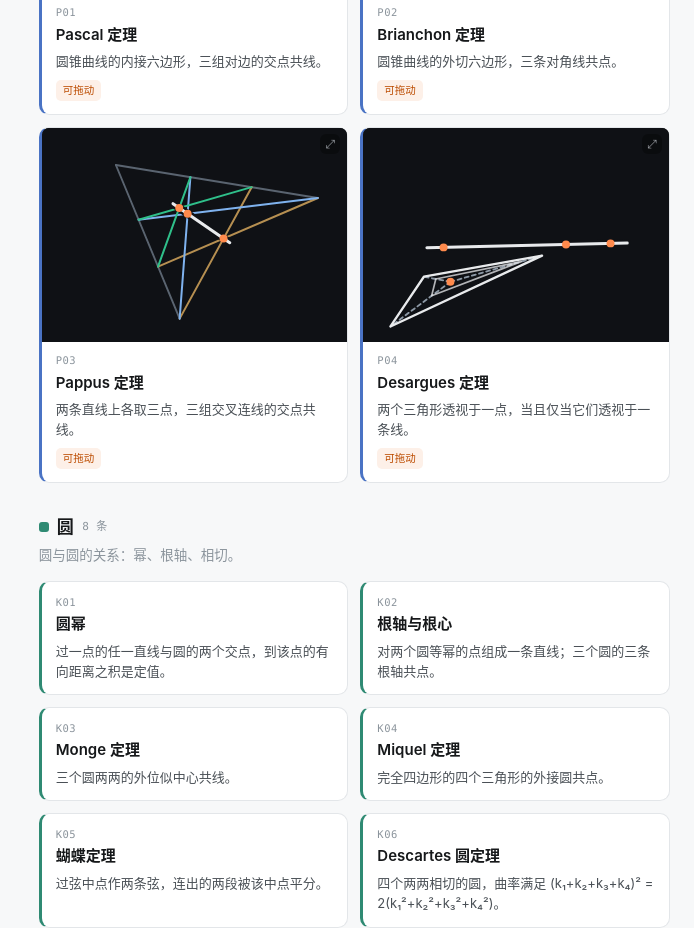
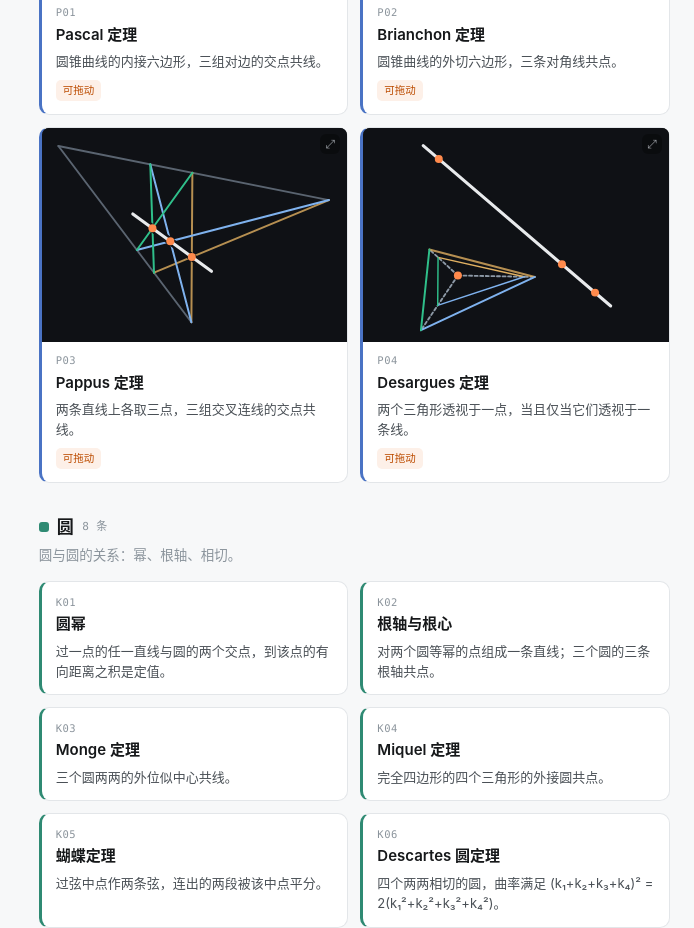
Before and after one commit to dongzhang84/geometry-atlas, a plain HTML site: page index.html in a window 1280 px wide. Shown: the part 3580-4508 px from the top of the page, without its empty margins (586-1280 px from the left). Drawn offline with Linux system fonts and the light colour scheme; animation ran at ten frames a second.

Commit message:
Pappus 和 Desargues 的缩略图也改成演示定理本身
跟 Pascal / Brianchon 一个毛病，你说得对。射影这四条全中招：缩略图统一靠形变
三角形来动，可对不以三角形为主体的图，这等于什么都没演示 —— Pappus 只是把两条
线的夹角掰一掰、六个点跟着整体平移，Desargues 只是把第一个三角形揉一揉、第二个
被动跟随，看不出「透视」这件事。

改成舞台钉死（geom(0)），只动定理自己的自由度：Pappus 让六个点在两条直线上滑，
Desargues 让三个比例变（第二个三角形沿着三条射线伸缩）。

两处差点翻车，都是先在 Python 里扫整段形变才发现的：

一是 Pappus 最难满足的约束是「三个交点分得开」。六个点在过同一顶点的两条线上，
交点天然聚堆 —— 三十万次随机里只有 1% 能拉开 20px，而原来那组基准本身就是挤在
一起的（图上两个橙点几乎重合，我之前看漏了）。基准和滑动量只能一起搜。

二是 Desargues 搜出来最猛的一组交点位移 203px，整张图乱晃，画框还被撑大（画框
是按整段形变的包围盒定一次的）。卡在 40–70px，再挑第二个三角形呼吸最明显的那组。

顺带：Pappus 的结论线原来只比最外两个交点长一点，被一圈彩色连线压住看不出是条
线，延长了；Desargues 缩略图还是两个白三角形，跟上大图改成三组对应边同色，小
三角形用细实线（用虚线会和 O 的射线混）。

Co-Authored-By: Claude Opus 5 (1M context) <noreply@anthropic.com>
Claude-Session: https://claude.ai/code/session_01DkdG1DoAUoJT6Sgz9E9gcG

```diff
--- a/about.html
+++ b/about.html
@@ -82,7 +82,7 @@ Brianchon 定理是 Pascal 定理的对偶。拿不准的一律不收。</p>
 <footer>几何图谱 · 数据版本 <span id="ver"></span></footer>
 
 </div>
-<script src="data/atlas.js?v=20261029d"></script>
+<script src="data/atlas.js?v=20261029g"></script>
 <script>
 document.getElementById('ver').textContent =
   (window.ATLAS && window.ATLAS.version) || '—';
--- a/index.html
+++ b/index.html
@@ -135,6 +135,10 @@ svg.thumb *{fill:none;stroke-linecap:round;stroke-linejoin:round}
 .pt.dimpt{fill:var(--s-aux)}
 /* 结论线的底：压在彩色的边上时也分得出是两条线 */
 .halo{stroke:var(--ink0);stroke-width:calc(5 / var(--k,1))}
+/* 细实线的三色：第二个三角形用，和 O 的灰虚线射线区分开 */
+.ambt{stroke:#e0b061;stroke-width:calc(.95 / var(--k,1))}
+.medt{stroke:#7fb2ee;stroke-width:calc(.95 / var(--k,1))}
+.grnt{stroke:#2fbf8a;stroke-width:calc(.95 / var(--k,1))}
 .medp{stroke:#7fb2ee;stroke-width:calc(1.3 / var(--k,1));stroke-dasharray:4 3}
 .grnp{stroke:#2fbf8a;stroke-width:calc(1.3 / var(--k,1));stroke-dasharray:4 3}
 .medp2{stroke:#7fb2ee;stroke-width:calc(1.3 / var(--k,1))}
@@ -233,10 +237,10 @@ footer a{color:var(--faint)}
   <div class="bar"><b id="stageTitle"></b><button id="stageClose">关闭 Esc</button></div>
 </div>
 
-<script src="data/atlas.js?v=20261029d"></script>
-<script src="js/geometry.js?v=20261029d"></script>
-<script src="js/thumbs.js?v=20261029d"></script>
-<script src="vendor/d3.min.js?v=20261029d"></script>
+<script src="data/atlas.js?v=20261029g"></script>
+<script src="js/geometry.js?v=20261029g"></script>
+<script src="js/thumbs.js?v=20261029g"></script>
+<script src="vendor/d3.min.js?v=20261029g"></script>
 <script>
 (function () {
   var A = window.ATLAS, byId = {}, famOf = {};
--- a/js/thumbs.js
+++ b/js/thumbs.js
@@ -304,38 +304,64 @@
       // 白点给六个切点（它们是能动的那六个），六边形顶点是推出来的，画淡一点
       return out.concat(V.map((q) => dot(q, 'dimpt')), T6.map((q) => dot(q)), [dot(B, 'key')]);
     },
-    // Pappus：两条直线上各三点，三组交叉连线的交点共线
-    P03: (g) => {
-      const at = (U, W, k) => ({ x: U.x + (W.x - U.x) * k, y: U.y + (W.y - U.y) * k });
-      const A3 = [0.42, 0.78, 1.18].map((k) => at(g.A, g.B, k));
-      const B3 = [0.45, 0.82, 1.22].map((k) => at(g.A, g.C, k));
+    /* Pappus：两条直线上各三点，三组交叉连线的交点共线。
+       和 P01 / P02 同一个道理 —— <b>两条直线钉死，六个点在线上滑</b>。
+       靠形变三角形只是把两条线的夹角掰一掰，六个点跟着整体平移，定理自己的
+       自由度（点在线上的位置）一点没动。
+       基准和滑动量都是搜出来的。这里最难满足的是<b>三个交点要分得开</b>：六个点
+       在过同一顶点的两条线上，交点天然聚堆 —— 三十万次随机里只有 1% 的配置三个
+       交点能拉开 20px，原来那组基准就是挤在一起的（图上两个橙点几乎重合）。
+       现在整段形变里最近两交点 ≥ 18px、交点位移最大 60px。 */
+    P03: (g, k) => {
+      const G = geom(0);                       // 两条直线用不形变的那个
+      const PA = [0.683, 0.87, 1.414], SA = [0.6, 0.62, 0.27];
+      const PB = [0.823, 1.137, 1.436], SB = [-0.88, -1.1, 0.28];
+      const kk = k || 0;
+      const at = (U, W, t) => ({ x: U.x + (W.x - U.x) * t, y: U.y + (W.y - U.y) * t });
+      const A3 = PA.map((t, i) => at(G.A, G.B, t + kk * SA[i]));
+      const B3 = PB.map((t, i) => at(G.A, G.C, t + kk * SB[i]));
       const X = [xl2(A3[1], B3[2], A3[2], B3[1]), xl2(A3[0], B3[2], A3[2], B3[0]),
                  xl2(A3[0], B3[1], A3[1], B3[0])];
-      if (!X.every(Boolean)) return [line(g.A, g.B, 'aux')];
-      const out = [line(g.A, A3[2], 'aux'), line(g.A, B3[2], 'aux')];
+      if (!X.every(Boolean)) return [line(G.A, G.B, 'aux')];
+      const out = [line(G.A, A3[2], 'aux'), line(G.A, B3[2], 'aux')];
       [[[A3[1], B3[2]], [A3[2], B3[1]]], [[A3[0], B3[2]], [A3[2], B3[0]]],
        [[A3[0], B3[1]], [A3[1], B3[0]]]].forEach((two, i) =>
         two.forEach(([p, q]) => out.push(line(p, q, ['amb2', 'medp2', 'grnp2'][i]))));
-      const e2 = thru(X, 0.14);
+      const e2 = thru(X, 0.50);   // 三个交点挨得近，一圈彩色连线压上来，不延长就看不出有这条线
       out.push(line(e2[0], e2[1], 'halo'), line(e2[0], e2[1], 'ln'));
       return out.concat(A3.concat(B3).map((q) => dot(q)), X.map((q) => dot(q, 'key')));
     },
-    // Desargues：两个三角形透视于一点，三组对应边的交点共线
-    P04: (g) => {
+    /* Desargues：两个三角形透视于一点，三组对应边的交点共线。
+       <b>第一个三角形和透视中心 O 钉死，变的是三个比例</b> —— 第二个三角形沿着三条
+       射线伸缩，三个交点跟着走，透视轴始终穿过它们。靠形变三角形只是把第一个
+       三角形揉一揉，第二个被动跟随，看不出「透视」这件事。
+       变化量是挑出来的：最猛的一组交点位移 203px，整张图乱晃、画框还被撑大，
+       所以卡在 40–70px，再在这个前提下挑第二个三角形「呼吸」最明显的那组
+       （面积比在 0.26–0.50 之间变化）。 */
+    P04: (g, k) => {
       // 透视中心 O 必须在三角形<b>里面</b>，小三角形才会嵌在大的里面 —— O 在外面时
       // 顶点朝 O 缩只会往外跑，怎么搜都是两个三角形互相穿插的一团乱麻（我按
       // 「O 在上方 + 嵌套」搜过，四十万次零命中，就是这个道理）。
       // O 用重心坐标写，形变的时候它自动跟着留在三角形内部。
       const UU = [0.488, 0.288, 0.224], KK = [0.551, 0.77, 0.313];
-      const O = { x: UU[0] * g.A.x + UU[1] * g.B.x + UU[2] * g.C.x,
-                  y: UU[0] * g.A.y + UU[1] * g.B.y + UU[2] * g.C.y };
-      const V = [g.A, g.B, g.C];
-      const V2 = V.map((q, i) => ({ x: O.x + (q.x - O.x) * KK[i], y: O.y + (q.y - O.y) * KK[i] }));
+      const G = geom(0);                       // 三角形和 O 都用不形变的那个
+      const SK = [0.42, 0.27, 0.68];           // 三个比例随形变走，这才是定理的自由度
+      const kk = k || 0;
+      const O = { x: UU[0] * G.A.x + UU[1] * G.B.x + UU[2] * G.C.x,
+                  y: UU[0] * G.A.y + UU[1] * G.B.y + UU[2] * G.C.y };
+      const V = [G.A, G.B, G.C];
+      const V2 = V.map((q, i) => { const t = KK[i] + kk * SK[i];
+        return { x: O.x + (q.x - O.x) * t, y: O.y + (q.y - O.y) * t }; });
       const X = [[0, 1], [1, 2], [2, 0]].map(([m, n]) => xl2(V[m], V[n], V2[m], V2[n]));
-      if (!X.every(Boolean)) return [tri(g.A, g.B, g.C)];
+      if (!X.every(Boolean)) return [tri(V[0], V[1], V[2])];
       const out = [];
       V.forEach((q) => out.push(line(O, q, 'thin')));
-      out.push(tri(V[0], V[1], V[2], 'tri'), tri(V2[0], V2[1], V2[2], 'thinw'));
+      // 三组对应边同色（大三角形实、小三角形细），和大图一致。两个都画白的话
+      // 既分不出谁是谁，又跟结论线（透视轴）的白撞上
+      [[0, 1], [1, 2], [2, 0]].forEach(([m, n], i) => {
+        out.push(line(V[m], V[n], ['amb2', 'medp2', 'grnp2'][i]),
+                 line(V2[m], V2[n], ['ambt', 'medt', 'grnt'][i]));   // 细实线，不要虚线 —— 会和 O 的射线混
+      });
       // 三组对应边的延长线在这里<b>不画</b>：两个三角形 + 三条射线 + 三组延长线 + 轴，
       // 十五条线塞进 200x140 就是一团浆糊。缩略图只要签名 —— 两个嵌套的三角形、
       // 一个中心、一条轴。延长线留给大图和视频。
```
Also changed, not shown: family/figures.html (+3 -3 lines), 1 other file.
